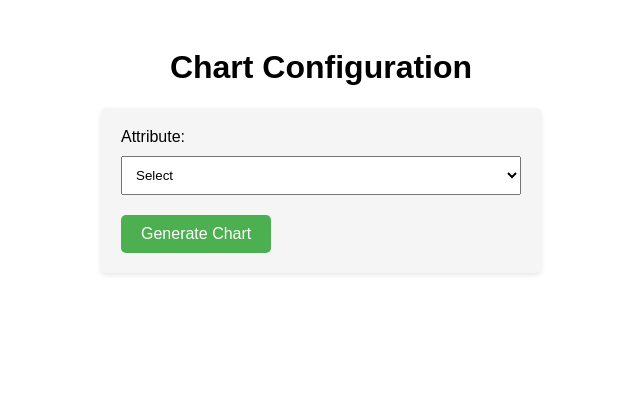
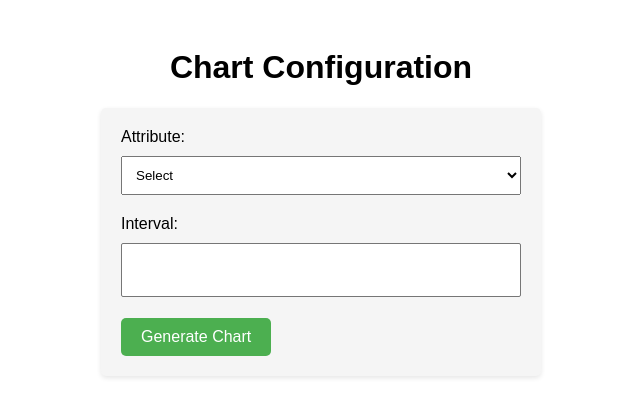
Before and after one commit to prathikh1998/PresentGraphs, a Flask app: page / in a window 1280 px wide. Shown: the top 417 px of the page, without its empty margins (319-959 px from the left). Run offline with Flask 3, Linux system fonts and the light colour scheme; lists and menus that the app fills with data are empty.

Commit message:
Add files via upload

```diff
--- a/templates/chart.html
+++ b/templates/chart.html
@@ -131,6 +131,11 @@
             <option value="latlon">Latitude & Longitude</option>
         </select>
         <br>
+        <label for="interval">Interval:</label>
+        <select id="interval" name="interval" multiple size="2">
+            <!-- Interval options will be dynamically added here -->
+        </select>
+        <br>
         <input type="submit" value="Generate Chart">
     </form>
 </body>
```
